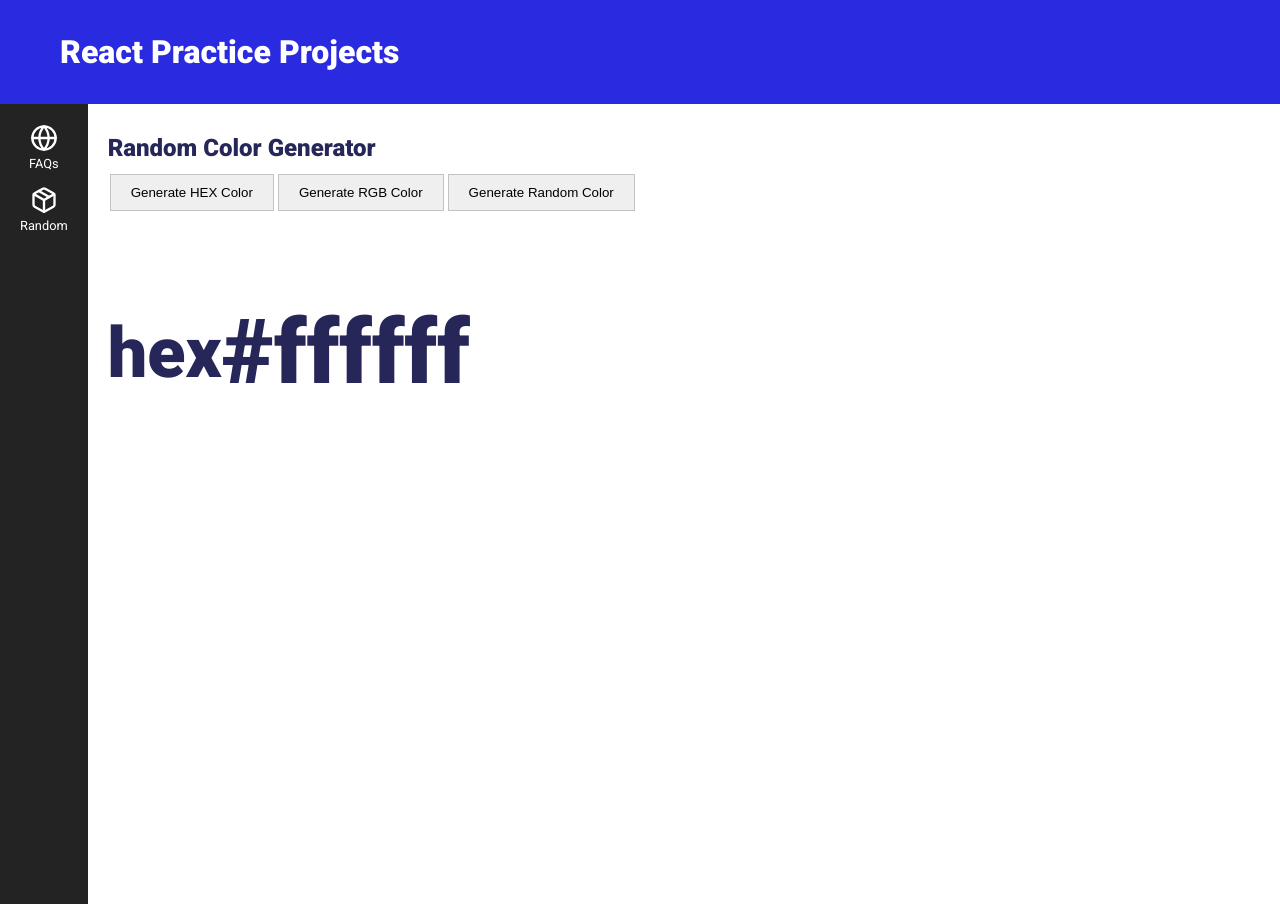
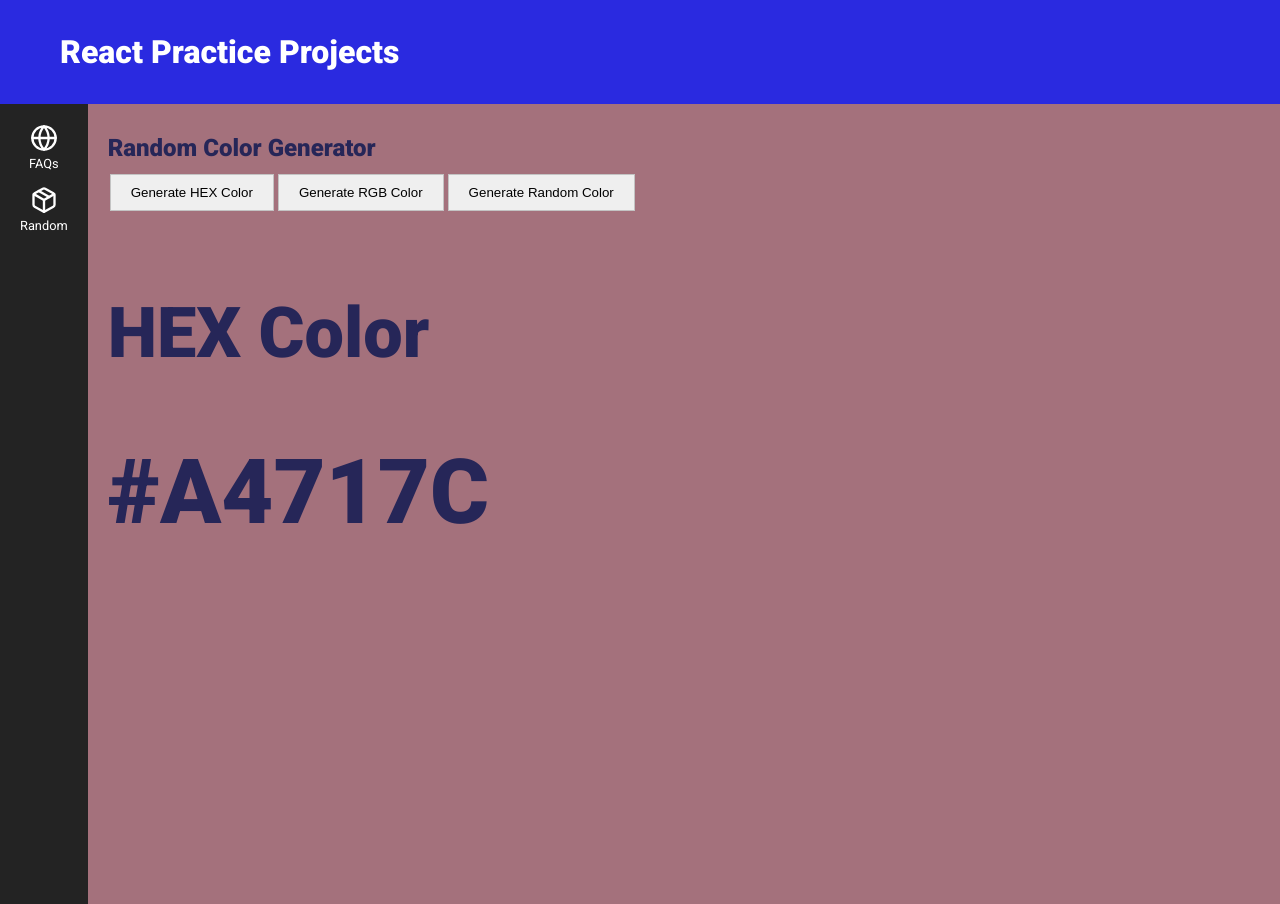
Before and after one commit to leviduncan/react_practice_projects, a React (Vite) app: page /random in a window 1280 px wide. Built offline with nearby package versions, Linux system fonts and the light colour scheme.

Commit message:
UI updates to the RGB function

```diff
--- a/src/components/random-color/index.jsx
+++ b/src/components/random-color/index.jsx
@@ -1,9 +1,9 @@
-import React, { useState } from 'react'
+import React, { useState, useEffect } from 'react'
 import "./style.css"
 
 const RandomColor = () => {
     const [typeOfColor, setTypeOfColor] = useState('hex')
-    const [color, setColor] = useState('#ffffff')
+    const [color, setColor] = useState('#000000')
 
     const randomColorUtility = (length) => {
         return Math.floor(Math.random() * length)
@@ -24,8 +24,13 @@ const RandomColor = () => {
         const b = randomColorUtility(256)
 
         console.log(`rgb${r},${g},${b}`)
-        setColor(`${r},${g},${b}`)
+        setColor(`rgb(${r},${g},${b})`)
     }
+
+    useEffect(()=>{
+        if(typeOfColor === 'rgb') handleGenerateRandomRgbColor()
+        else handleGenerateRandomHexColor()
+    },[typeOfColor])
 
     return (
         <div className="randomColor" style={{ width: '100vw', height: '100vh', backgroundColor: color }}>
@@ -39,13 +44,14 @@ const RandomColor = () => {
                     style={{
                         display: 'flex',
                         justifyContent: 'flexStart',
-                        alignItems: 'center',
+                        alignItems: 'flexStart',
+                        flexDirection: 'column',
                         color: '#fff',
                         fontSize: '60px',
                         marginTop: '50px'
                     }}
                 >
-                    <h3>{ typeOfColor }</h3>
+                    <h3>{ typeOfColor === 'rgb' ? 'RGB Color' : 'HEX Color'}</h3>
                     <h2>{ color }</h2>
                 </div>
             </div>
```
